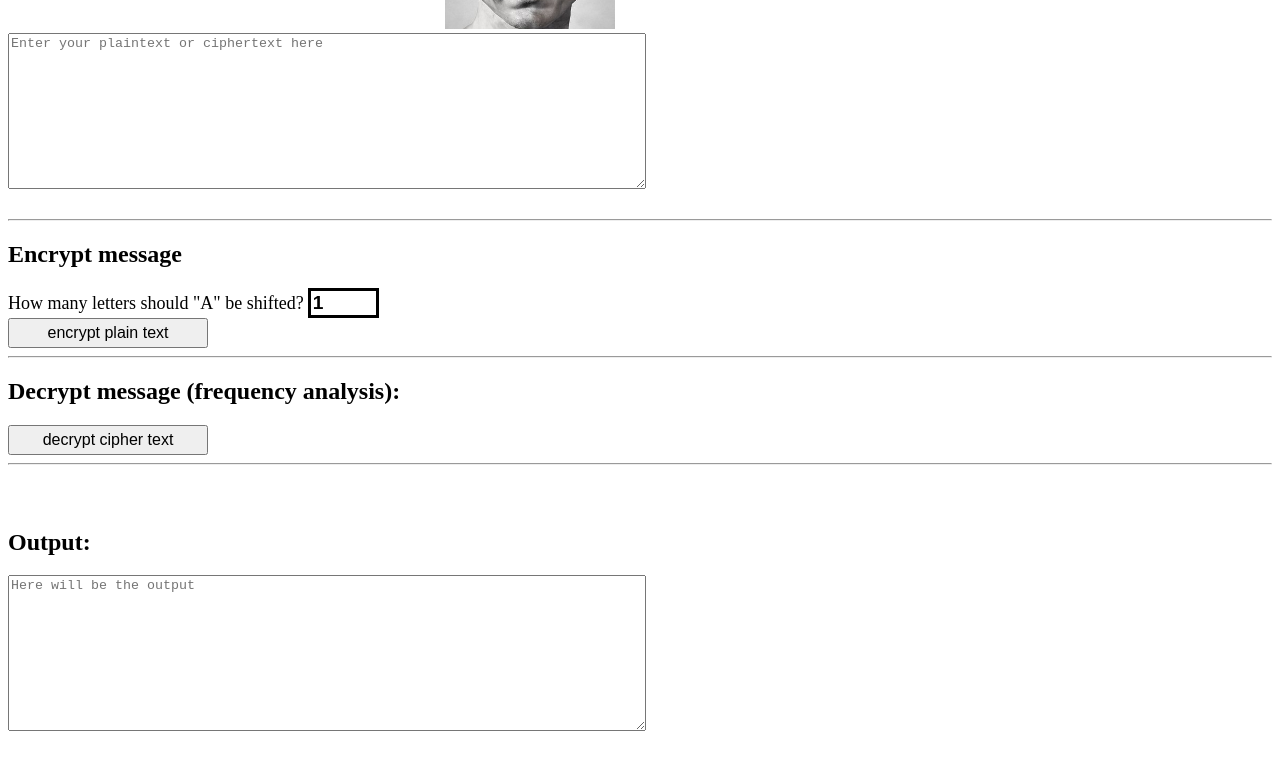
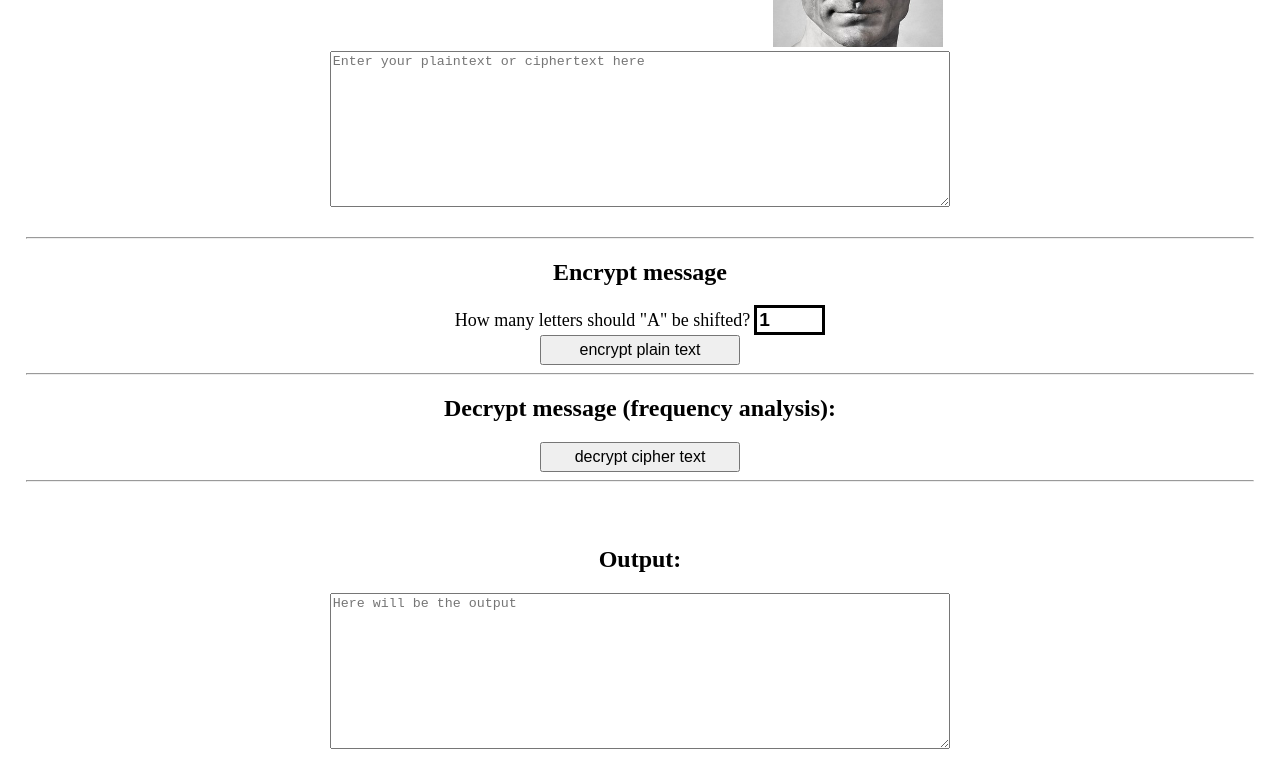
Before and after one commit to michaelpeterschmid/ceasar-cipher, a plain HTML site: page index.html in a window 1280 px wide. Shown: the part 149-928 px from the top of the page. Before the commit the page ends 892 px from the top, so only its background shows below. Drawn offline with Linux system fonts and the light colour scheme.

Commit message:
Update style.css

```diff
--- a/style.css
+++ b/style.css
@@ -1,3 +1,7 @@
+body {
+    margin: 2%;
+    text-align: center;
+}
 textarea{
     width: 50%;
 }
```
